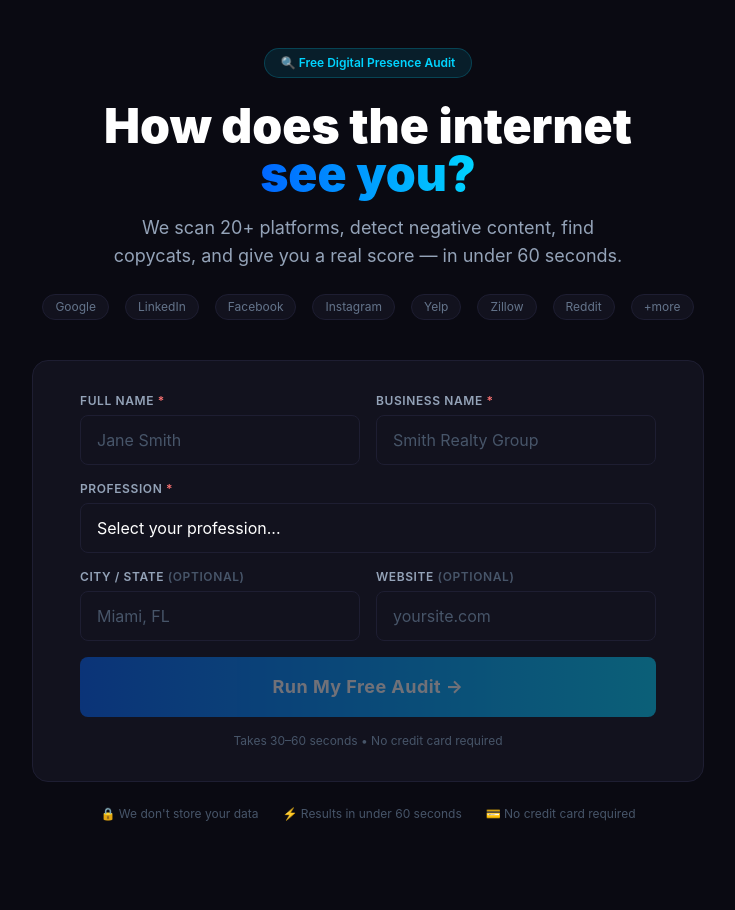
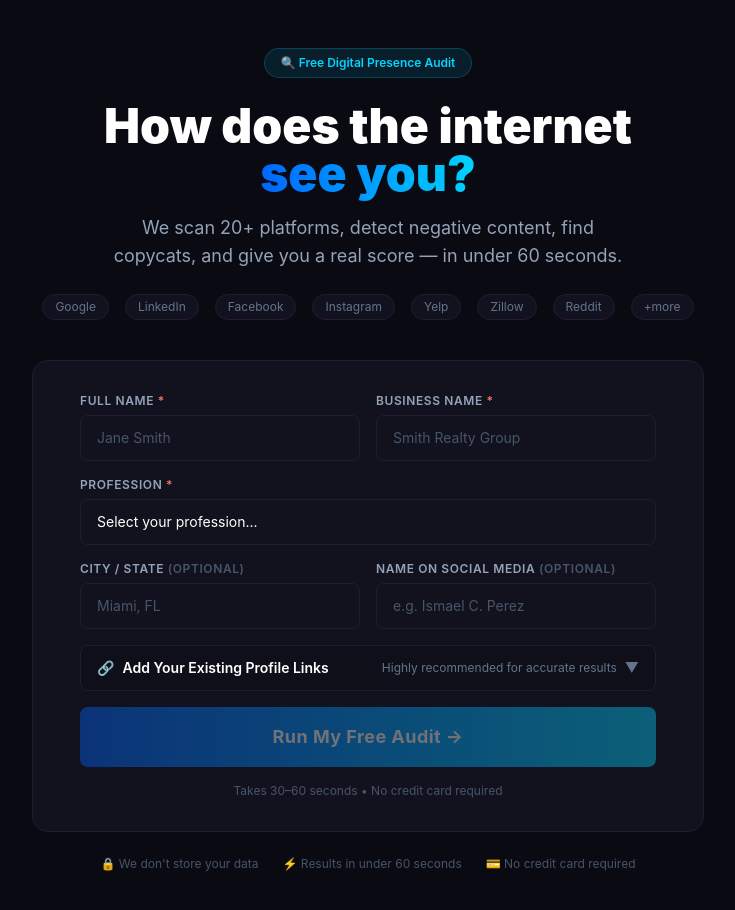
Before and after one commit to ismaelcperez64/presence-iq, a Next.js app: page / in a window 1280 px wide. Shown: the top 910 px of the page, without its empty margins (272-1007 px from the left). Before the commit the page ends 870 px from the top, so only its background shows below. Built offline with nearby package versions, Linux system fonts and the light colour scheme.

Commit message:
feat: known profile URLs form field, accurate platform detection for common names

```diff
--- a/components/AuditForm.tsx
+++ b/components/AuditForm.tsx
@@ -22,12 +22,11 @@ interface Props {
 
 export default function AuditForm({ onSubmit, loading }: Props) {
   const [form, setForm] = useState<AuditInput>({
-    name: '',
-    businessName: '',
-    profession: '',
-    location: '',
-    website: '',
+    name: '', businessName: '', profession: '',
+    location: '', website: '', socialName: '', socialHandle: '',
+    linkedinUrl: '', facebookUrl: '', twitterUrl: '', youtubeUrl: '', instagramUrl: '',
   });
+  const [showProfiles, setShowProfiles] = useState(false);
 
   const set = (field: keyof AuditInput) =>
     (e: React.ChangeEvent<HTMLInputElement | HTMLSelectElement>) =>
@@ -39,6 +38,9 @@ export default function AuditForm({ onSubmit, loading }: Props) {
     onSubmit(form);
   };
 
+  const inputClass = "w-full bg-brand-card border border-brand-border rounded-lg px-4 py-3 text-white placeholder-slate-600 focus:outline-none focus:border-brand-cyan transition-colors text-sm";
+  const knownCount = [form.linkedinUrl, form.facebookUrl, form.twitterUrl, form.youtubeUrl, form.instagramUrl].filter(Boolean).length;
+
   return (
     <form onSubmit={handleSubmit} className="w-full max-w-xl mx-auto space-y-4">
       <div className="grid grid-cols-1 sm:grid-cols-2 gap-4">
@@ -46,27 +48,15 @@ export default function AuditForm({ onSubmit, loading }: Props) {
           <label className="block text-xs font-semibold text-slate-400 uppercase tracking-wider mb-1.5">
             Full Name <span className="text-red-400">*</span>
           </label>
-          <input
-            type="text"
-            value={form.name}
-            onChange={set('name')}
-            placeholder="Jane Smith"
-            required
-            className="w-full bg-brand-card border border-brand-border rounded-lg px-4 py-3 text-white placeholder-slate-600 focus:outline-none focus:border-brand-cyan transition-colors"
-          />
+          <input type="text" value={form.name} onChange={set('name')}
+            placeholder="Jane Smith" required className={inputClass} />
         </div>
         <div>
           <label className="block text-xs font-semibold text-slate-400 uppercase tracking-wider mb-1.5">
             Business Name <span className="text-red-400">*</span>
           </label>
-          <input
-            type="text"
-            value={form.businessName}
-            onChange={set('businessName')}
-            placeholder="Smith Realty Group"
-            required
-            className="w-full bg-brand-card border border-brand-border rounded-lg px-4 py-3 text-white placeholder-slate-600 focus:outline-none focus:border-brand-cyan transition-colors"
-          />
+          <input type="text" value={form.businessName} onChange={set('businessName')}
+            placeholder="Smith Realty Group" required className={inputClass} />
         </div>
       </div>
 
@@ -74,16 +64,10 @@ export default function AuditForm({ onSubmit, loading }: Props) {
         <label className="block text-xs font-semibold text-slate-400 uppercase tracking-wider mb-1.5">
           Profession <span className="text-red-400">*</span>
         </label>
-        <select
-          value={form.profession}
-          onChange={set('profession')}
-          required
-          className="w-full bg-brand-card border border-brand-border rounded-lg px-4 py-3 text-white focus:outline-none focus:border-brand-cyan transition-colors appearance-none"
-        >
+        <select value={form.profession} onChange={set('profession')} required
+          className={`${inputClass} appearance-none`}>
           <option value="" disabled>Select your profession...</option>
-          {PROFESSIONS.map(p => (
-            <option key={p} value={p}>{p}</option>
-          ))}
+          {PROFESSIONS.map(p => <option key={p} value={p}>{p}</option>)}
         </select>
       </div>
 
@@ -92,32 +76,67 @@ export default function AuditForm({ onSubmit, loading }: Props) {
           <label className="block text-xs font-semibold text-slate-400 uppercase tracking-wider mb-1.5">
             City / State <span className="text-slate-600">(optional)</span>
           </label>
-          <input
-            type="text"
-            value={form.location}
-            onChange={set('location')}
-            placeholder="Miami, FL"
-            className="w-full bg-brand-card border border-brand-border rounded-lg px-4 py-3 text-white placeholder-slate-600 focus:outline-none focus:border-brand-cyan transition-colors"
-          />
+          <input type="text" value={form.location} onChange={set('location')}
+            placeholder="Miami, FL" className={inputClass} />
         </div>
         <div>
           <label className="block text-xs font-semibold text-slate-400 uppercase tracking-wider mb-1.5">
-            Website <span className="text-slate-600">(optional)</span>
+            Name on Social Media <span className="text-slate-600">(optional)</span>
           </label>
-          <input
-            type="text"
-            value={form.website}
-            onChange={set('website')}
-            placeholder="yoursite.com"
-            className="w-full bg-brand-card border border-brand-border rounded-lg px-4 py-3 text-white placeholder-slate-600 focus:outline-none focus:border-brand-cyan transition-colors"
-          />
+          <input type="text" value={form.socialName} onChange={set('socialName')}
+            placeholder="e.g. Ismael C. Perez" className={inputClass} />
         </div>
+      </div>
+
+      {/* Known profiles toggle */}
+      <div className="rounded-lg border border-brand-border bg-brand-dark/40">
+        <button
+          type="button"
+          onClick={() => setShowProfiles(p => !p)}
+          className="w-full flex items-center justify-between px-4 py-3 text-left"
+        >
+          <div className="flex items-center gap-2">
+            <span className="text-brand-cyan text-sm">🔗</span>
+            <span className="text-sm font-semibold text-white">Add Your Existing Profile Links</span>
+            {knownCount > 0 && (
+              <span className="text-xs bg-brand-cyan/20 text-brand-cyan px-2 py-0.5 rounded-full">{knownCount} added</span>
+            )}
+          </div>
+          <div className="flex items-center gap-2">
+            <span className="text-xs text-slate-500">Highly recommended for accurate results</span>
+            <span className="text-slate-500 text-sm">{showProfiles ? '▲' : '▼'}</span>
+          </div>
+        </button>
+
+        {showProfiles && (
+          <div className="px-4 pb-4 space-y-3 border-t border-brand-border pt-3">
+            <p className="text-xs text-slate-500 leading-relaxed">
+              If your name is common, our AI search may miss your profiles. Paste your actual profile URLs here — these will be treated as confirmed and analyzed for quality, completeness, and any issues.
+            </p>
+            <div className="grid grid-cols-1 sm:grid-cols-2 gap-3">
+              {[
+                { field: 'linkedinUrl' as const, label: 'LinkedIn', placeholder: 'linkedin.com/in/your-name' },
+                { field: 'facebookUrl' as const, label: 'Facebook', placeholder: 'facebook.com/yourprofile' },
+                { field: 'twitterUrl' as const, label: 'Twitter / X', placeholder: 'x.com/yourhandle' },
+                { field: 'youtubeUrl' as const, label: 'YouTube', placeholder: 'youtube.com/@yourchannel' },
+                { field: 'instagramUrl' as const, label: 'Instagram', placeholder: 'instagram.com/yourhandle' },
+              ].map(({ field, label, placeholder }) => (
+                <div key={field}>
+                  <label className="block text-xs text-slate-500 mb-1">{label}</label>
+                  <input type="text" value={form[field] ?? ''} onChange={set(field)}
+                    placeholder={placeholder}
+                    className="w-full bg-brand-card border border-brand-border rounded-lg px-3 py-2 text-white placeholder-slate-700 focus:outline-none focus:border-brand-cyan transition-colors text-xs" />
+                </div>
+              ))}
+            </div>
+          </div>
+        )}
       </div>
 
       <button
         type="submit"
         disabled={loading || !form.name || !form.businessName || !form.profession}
-        className="w-full py-4 rounded-lg font-bold text-lg tracking-wide bg-gradient-to-r from-brand-blue to-brand-cyan text-white disabled:opacity-40 disabled:cursor-not-allowed hover:opacity-90 transition-opacity mt-2"
+        className="w-full py-4 rounded-lg font-bold text-lg tracking-wide bg-gradient-to-r from-brand-blue to-brand-cyan text-white disabled:opacity-40 disabled:cursor-not-allowed hover:opacity-90 transition-opacity"
       >
         {loading ? 'Scanning...' : 'Run My Free Audit →'}
       </button>
```
Also changed, not shown: n8n-workflow.json (+2 -2 lines), types/audit.ts (+7 -0 lines).
